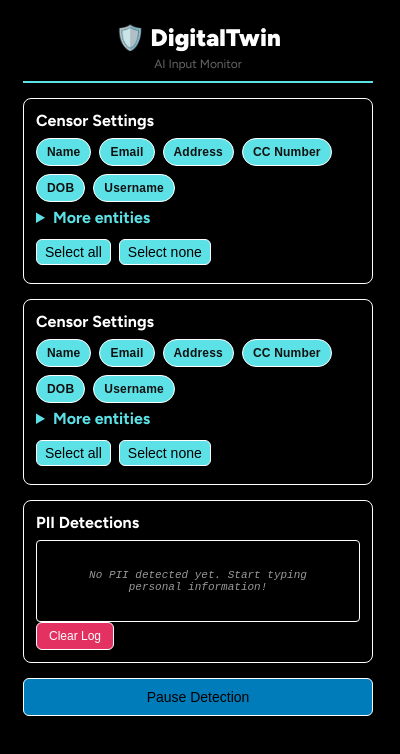
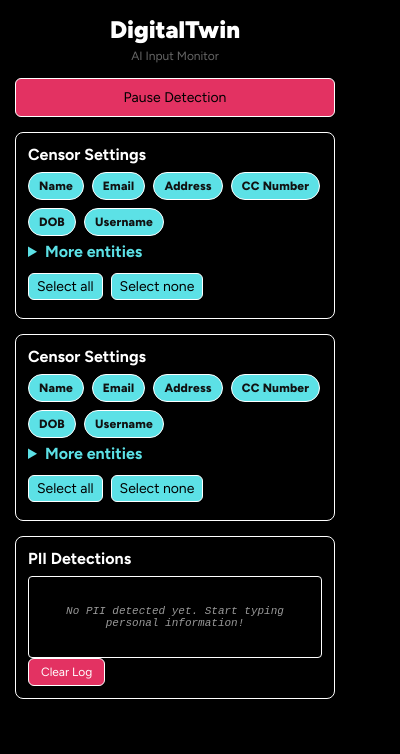
Before and after one commit to kzfsg/digitaltwin, a browser extension: page src/popup/popup.html in a window 400 px wide. Drawn offline with Linux system fonts and the light colour scheme.

Commit message:
css updates

```diff
--- a/src/popup/popup.html
+++ b/src/popup/popup.html
@@ -8,7 +8,8 @@
     <style>
         body {
             width: 350px;
-            padding: 15px;
+            padding: 0;
+            margin: 0;
             font-family: "Figtree", sans-serif;
             background: black;
             color: white;
@@ -17,11 +18,14 @@
             display: flex;
             flex-direction: column;
             gap: 15px;
+            background: black;
+            border-radius: 12px;
+            padding: 15px;
+            margin: 0;
         }
         .header {
             text-align: center;
-            border-bottom: 2px solid #5ce1e6;
-            padding-bottom: 10px;
+
         }
         .header h2 {
             margin: 0;
@@ -113,6 +117,7 @@
             border-radius: 6px;
             cursor: pointer;
             font-size: 14px;
+            font-family: "Figtree", sans-serif;
         }
         button:hover {
             background: #4dd4da;
@@ -189,10 +194,11 @@
 <body>
     <div class="container">
         <div class="header">
-            <h2>🛡️ DigitalTwin</h2>
+            <h2>DigitalTwin</h2>
             <div class="subtitle">AI Input Monitor</div>
         </div>
 
+        <button id="toggleDetection">Pause Detection</button>
 
         <div class="status-section">
             <div class="status-title">Censor Settings</div>
@@ -296,7 +302,6 @@
             <button id="clearLog" class="clear-btn">Clear Log</button>
         </div>
 
-        <button id="toggleDetection">Pause Detection</button>
     </div>
 
     <script src="popup.js"></script>
--- a/src/popup/popup.js
+++ b/src/popup/popup.js
@@ -111,7 +111,7 @@
     // Update toggle button
     const toggleBtn = document.getElementById('toggleDetection');
     toggleBtn.textContent = isDetectionActive ? 'Pause Detection' : 'Resume Detection';
-    toggleBtn.style.background = isDetectionActive ? '#007cba' : '#28a745';
+    toggleBtn.style.background = isDetectionActive ? '#e33262' : '#4dd4da';
 
     reflectPillStates();
     reflectDropdownSelection();
```
